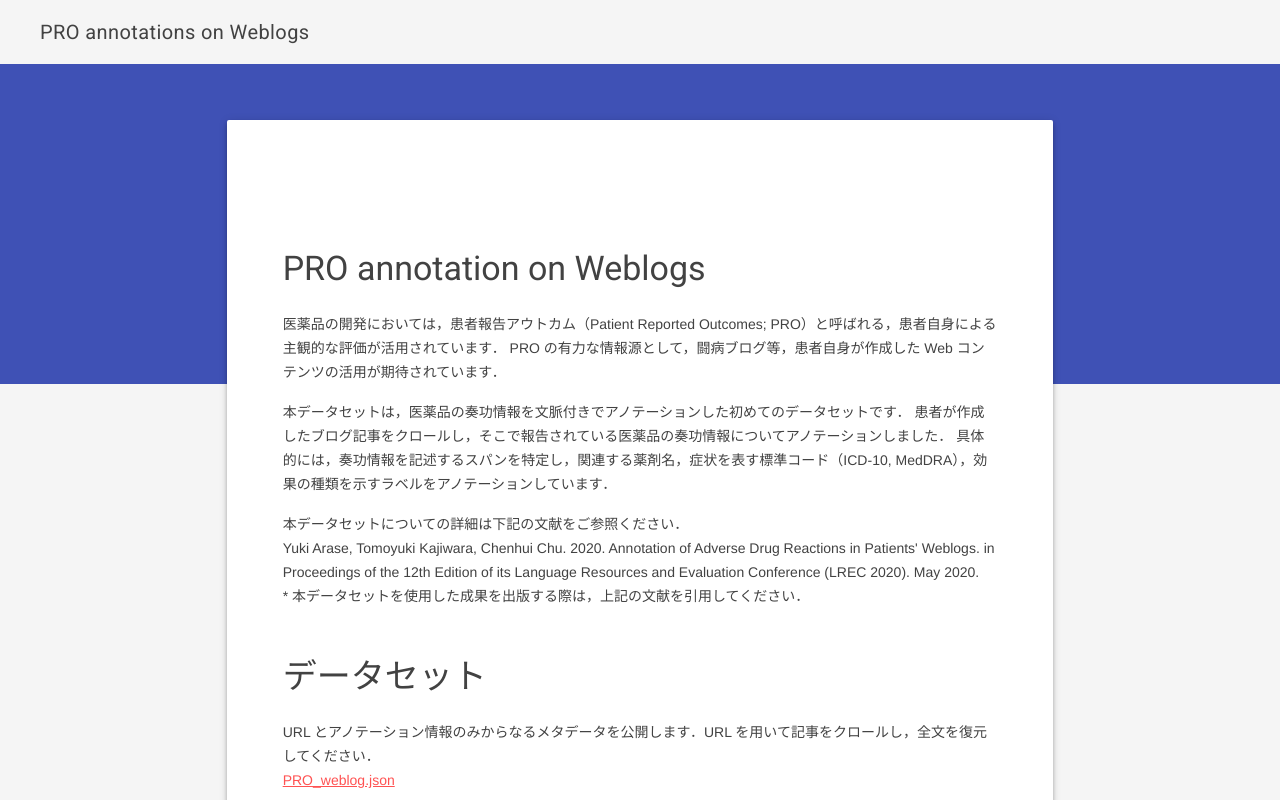
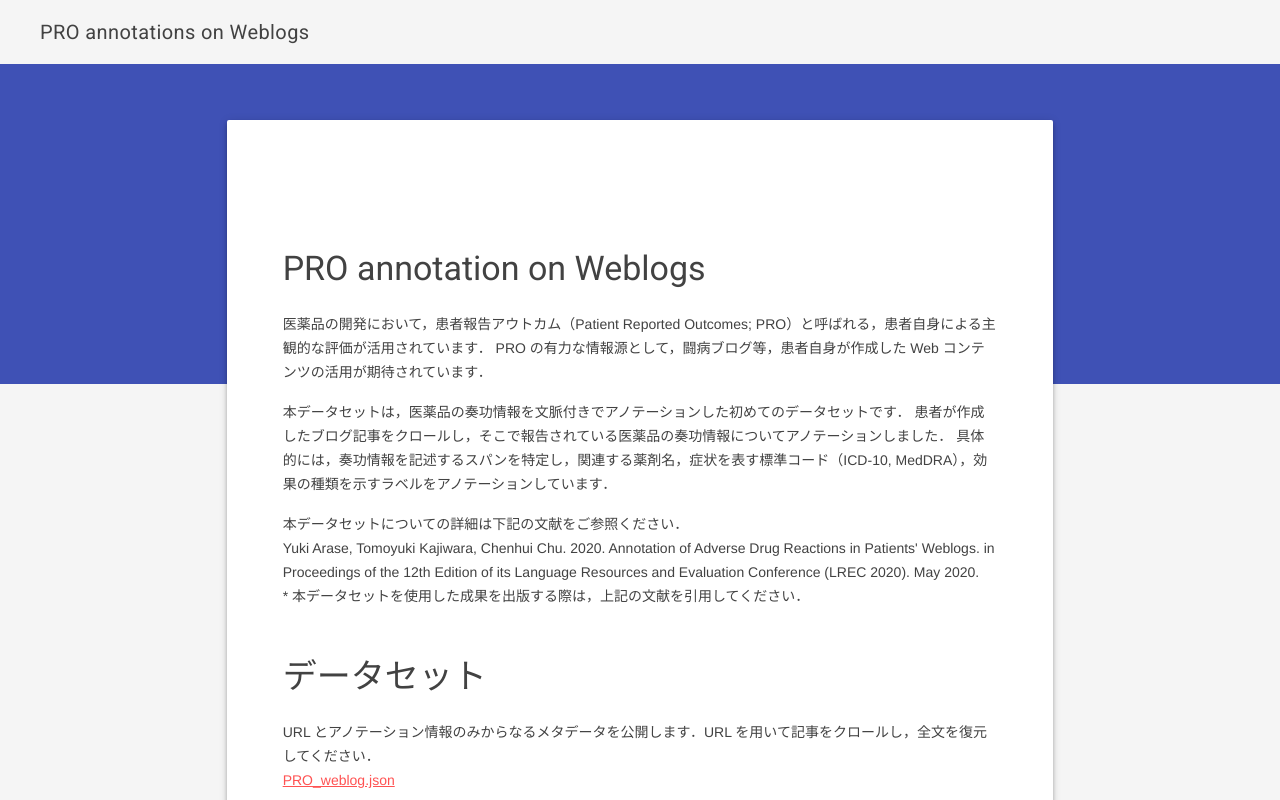
Before and after one commit to yukiar/pro_jp, a plain HTML site: page docs/index.html in a window 1280 px wide. Drawn offline with nearby package versions, Linux system fonts and the light colour scheme.

Commit message:
edit description

```diff
--- a/docs/index.html
+++ b/docs/index.html
@@ -70,7 +70,7 @@
           <div class="demo-content mdl-color--white mdl-shadow--4dp content mdl-color-text--grey-800 mdl-cell mdl-cell--8-col">
             <h3>PRO annotation on Weblogs</h3>
            <p>
-           医薬品の開発においては，患者報告アウトカム（Patient Reported Outcomes; PRO）と呼ばれる，患者自身による主観的な評価が活用されています．
+           医薬品の開発において，患者報告アウトカム（Patient Reported Outcomes; PRO）と呼ばれる，患者自身による主観的な評価が活用されています．
            PRO の有力な情報源として，闘病ブログ等，患者自身が作成した Web コンテンツの活用が期待されています．
            </p>
            <p>
```
